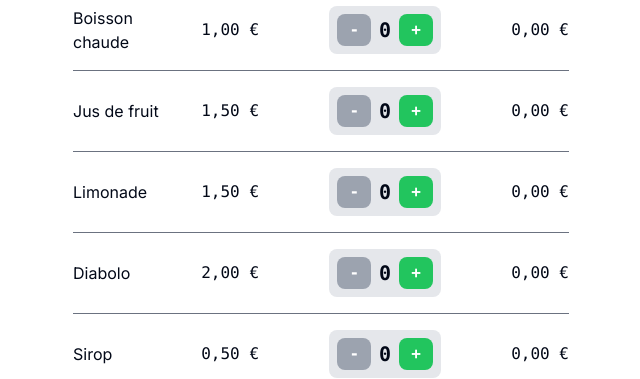
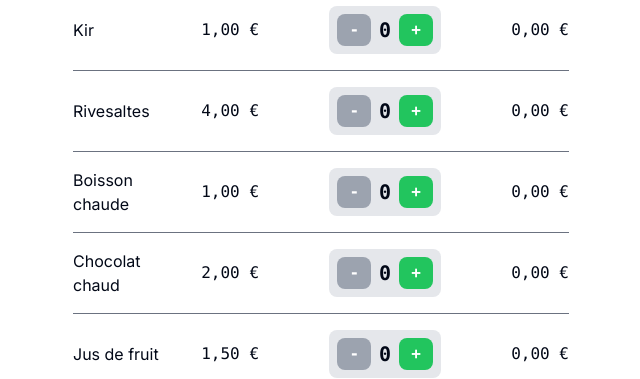
Before and after one commit to mmagn/au-rdv-nogentais, a Next.js app: page /admin/orders in a window 1280 px wide. Shown: the part 253-632 px from the top of the page, without its empty margins (319-959 px from the left). Built offline with nearby package versions, Linux system fonts and the light colour scheme; no server answers; the database is empty.

Commit message:
enrich menu

```diff
--- a/data/menu.ts
+++ b/data/menu.ts
@@ -2,7 +2,10 @@ export const getMenu = () => [
   { name: "Bière", price: 400, quantity: 0 },
   { name: "Bière sans alcool", price: 300, quantity: 0 },
   { name: "Vin", price: 200, quantity: 0 },
+  { name: "Kir", price: 100, quantity: 0 },
+  { name: "Rivesaltes", price: 400, quantity: 0 },
   { name: "Boisson chaude", price: 100, quantity: 0 },
+  { name: "Chocolat chaud", price: 200, quantity: 0 },
   { name: "Jus de fruit", price: 150, quantity: 0 },
   { name: "Limonade", price: 150, quantity: 0 },
   { name: "Diabolo", price: 200, quantity: 0 },
```
